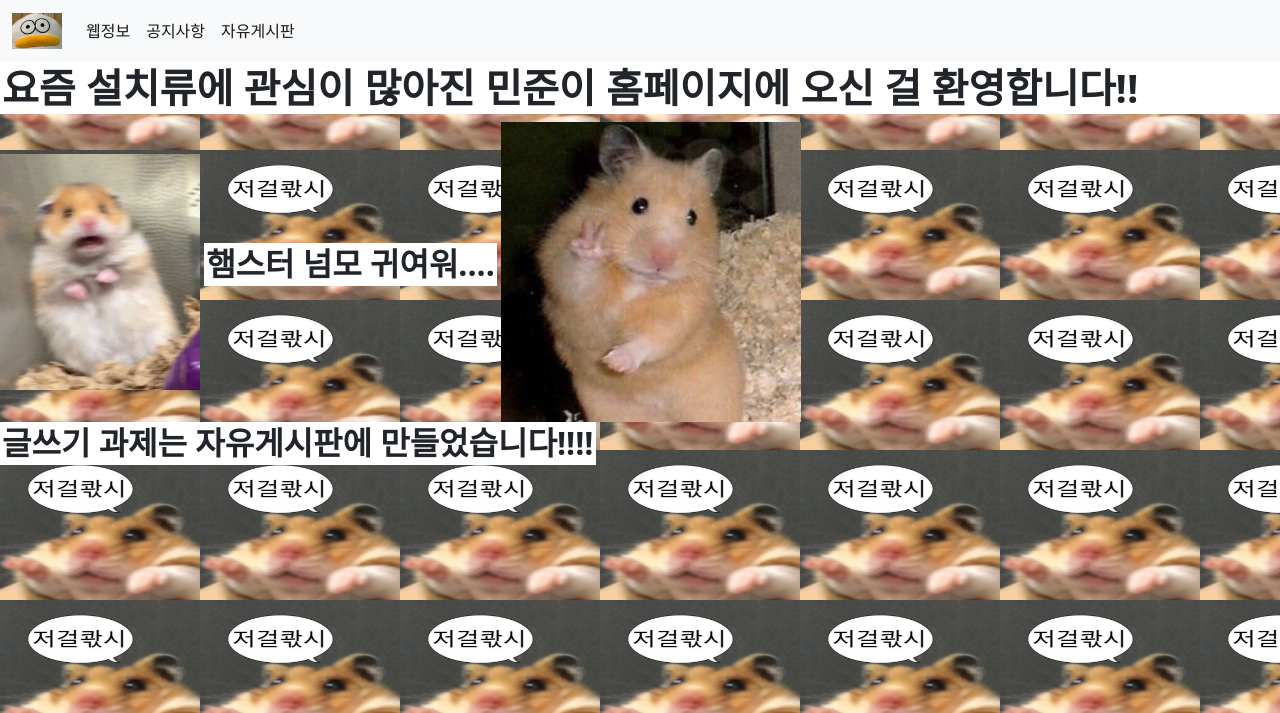
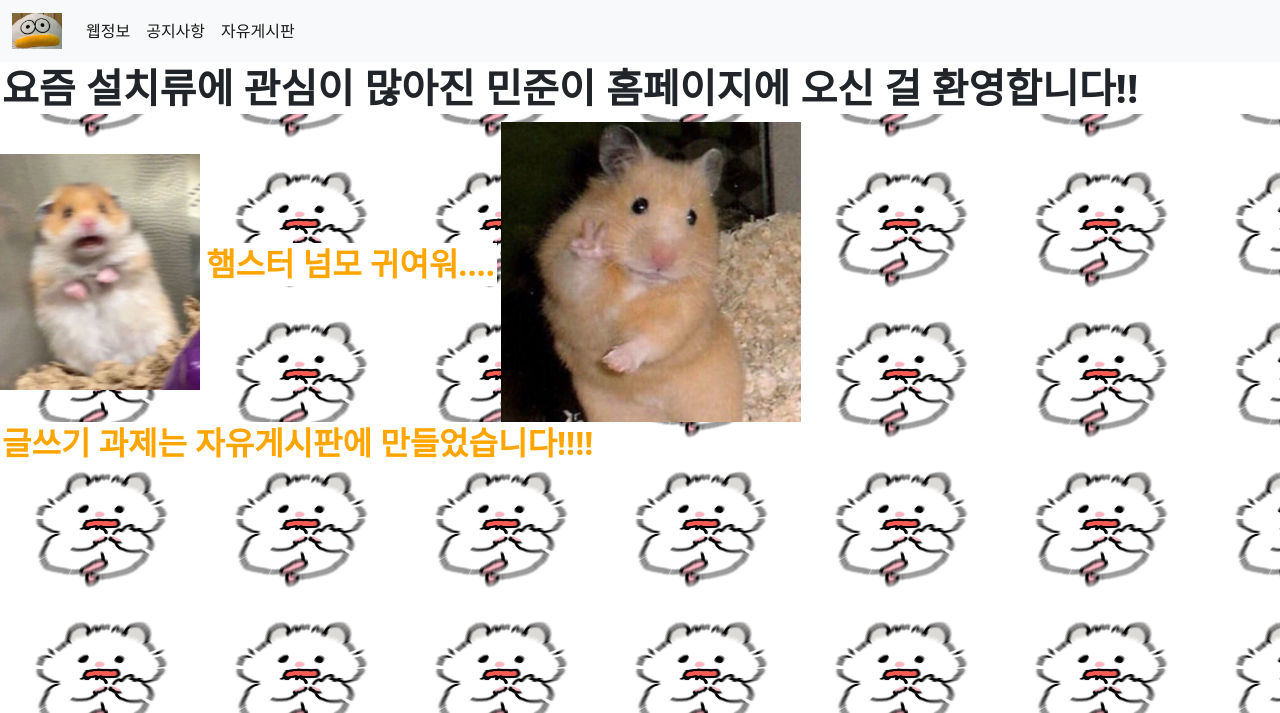
Before and after one commit to samdolls/5th_submit, a Django app: page / in a window 1280 px wide. Shown: the top 713 px of the page. Run offline with Django 4.2, Linux system fonts and the light colour scheme.

Commit message:
first modify

```diff
--- a/min_project/main/templates/main/mainpage.html
+++ b/min_project/main/templates/main/mainpage.html
@@ -9,7 +9,7 @@
     <link href="https://cdn.jsdelivr.net/npm/bootstrap@5.1.3/dist/css/bootstrap.min.css" rel="stylesheet" integrity="sha384-1BmE4kWBq78iYhFldvKuhfTAU6auU8tT94WrHftjDbrCEXSU1oBoqyl2QvZ6jIW3" crossorigin="anonymous">
     <style>
     body{
-      background-image: url("{% static 'images/햄스터 저걸콳시짤.jpg' %}");
+      background-image: url("{% static 'images/햄스터 이모티콘짤.jpg' %}");
       background-size: 200px 150px;
       background-repeat: repeat-x repeat-y;
     }
@@ -20,6 +20,7 @@
     }
     h2{
       background-color:white;
+      color: orange;
       font-weight:bold;
       display: inline-block;
       padding: 2px;
```
Also changed, not shown: min_project/min_project/static/images/햄스터 이모티콘짤.jpg (added).
